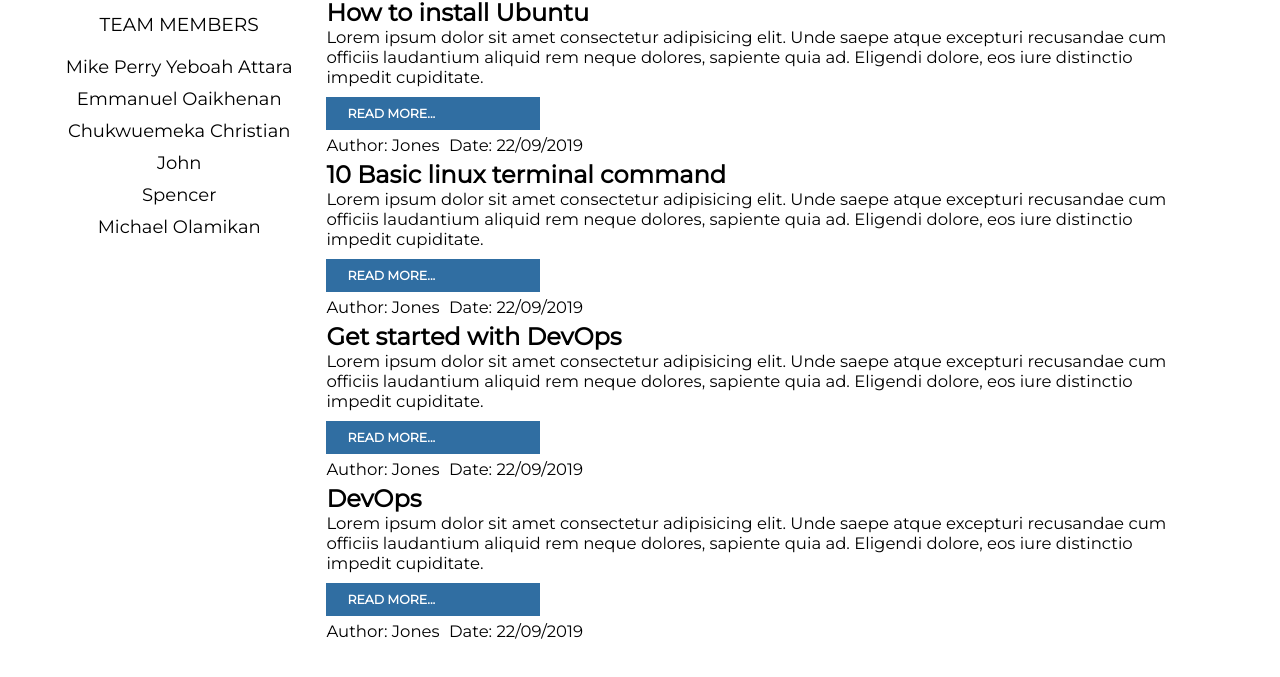
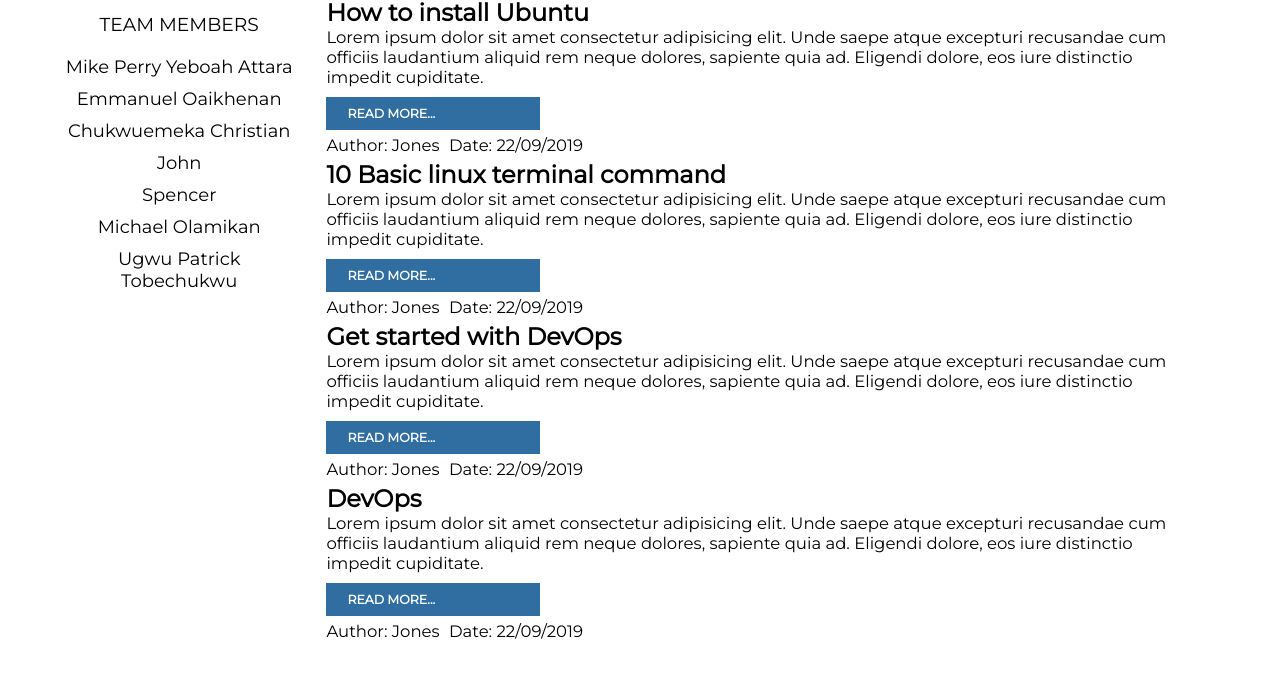
Before and after one commit to mikeolams/ubuntu, a plain HTML site: page index.html in a window 1280 px wide. Shown: the part 71-748 px from the top of the page. Drawn offline with Linux system fonts and the light colour scheme.

Commit message:
add member

```diff
--- a/index.html
+++ b/index.html
@@ -20,6 +20,7 @@
                 <li>John</li>
                 <li>Spencer</li>
                 <li>Michael Olamikan</li>
+                <li>Ugwu Patrick Tobechukwu</li>
             </ul>
         </div>
     </div>
```
Also changed, not shown: 1 other file.
